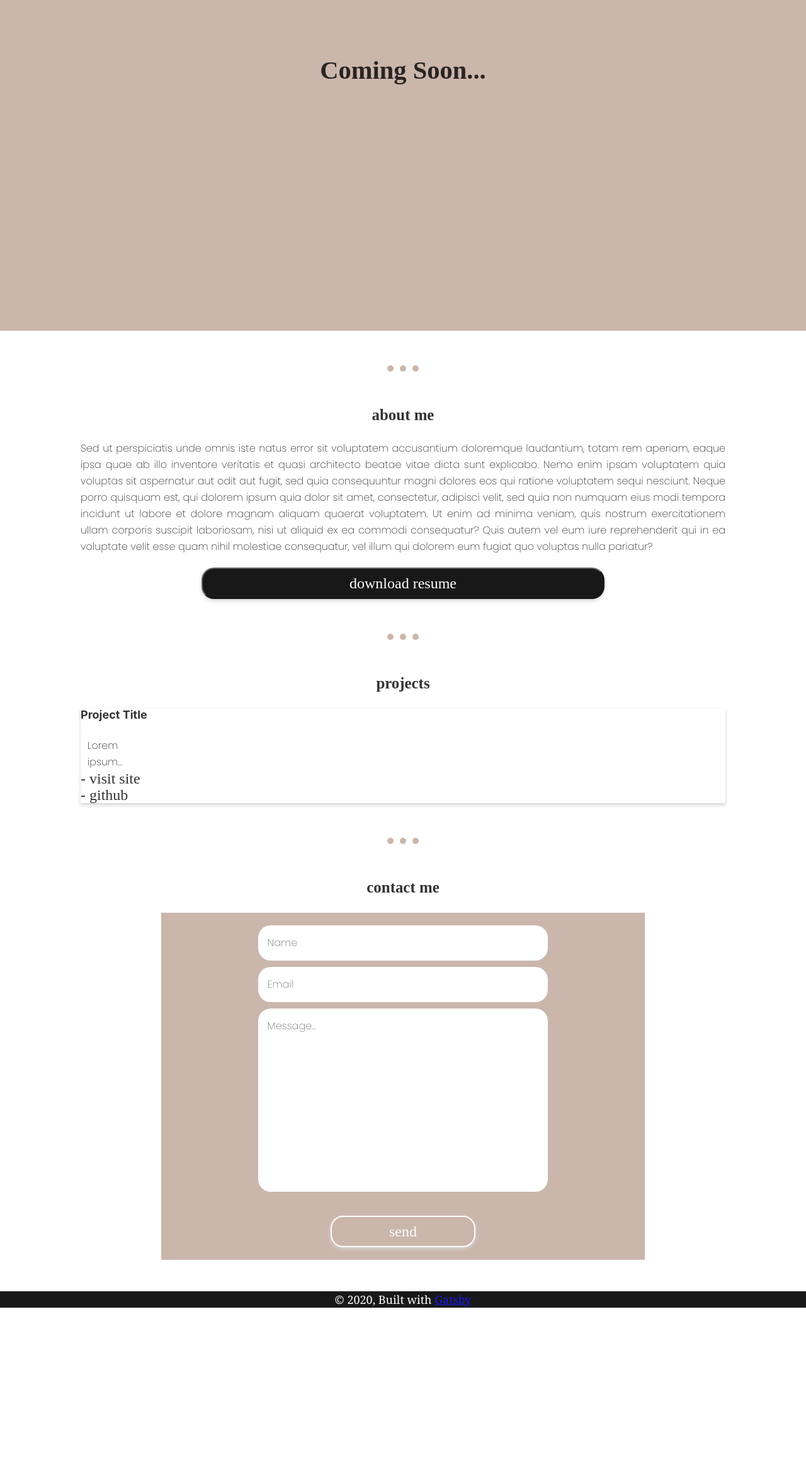
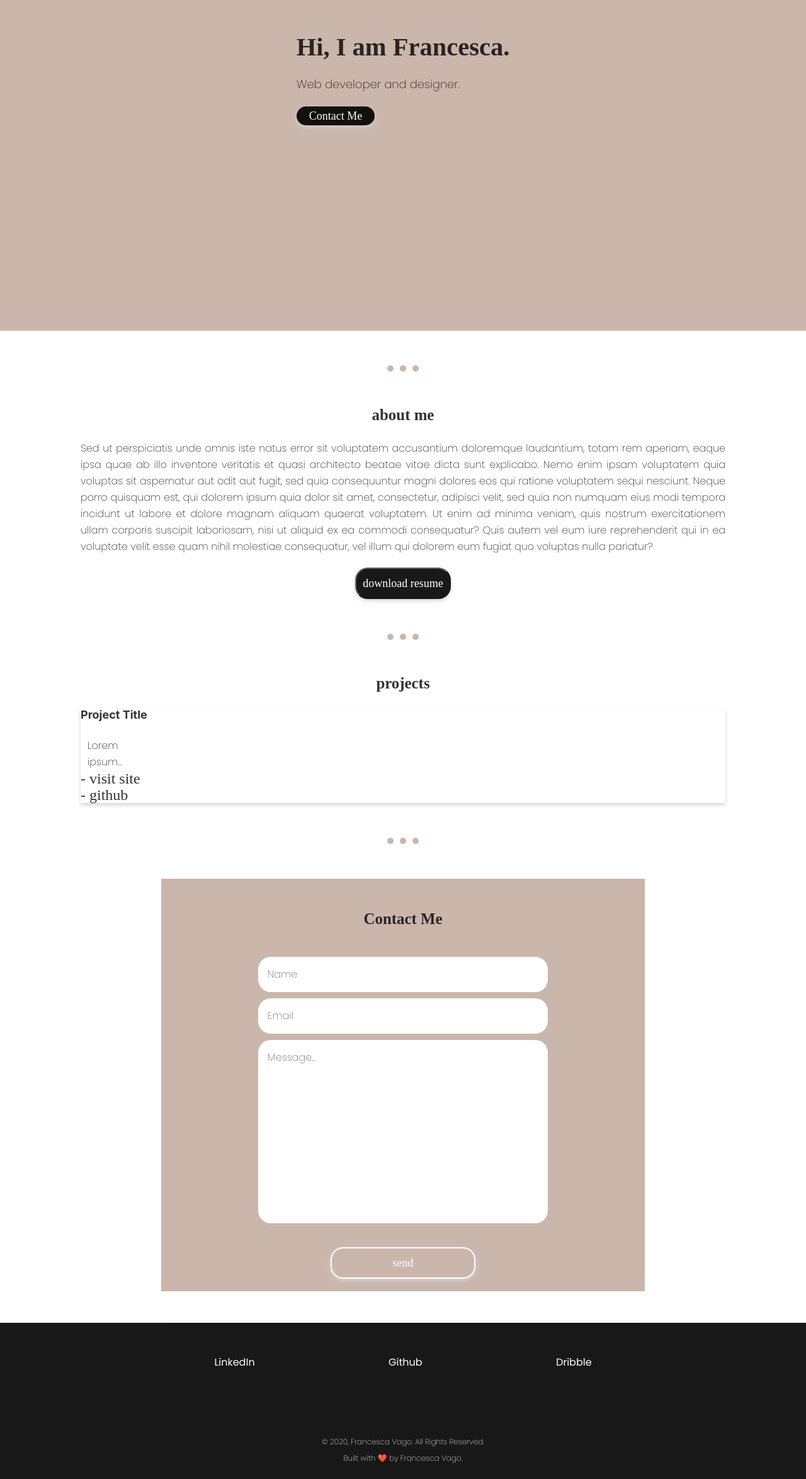
Before and after one commit to francesca-vago/portfolio, a Gatsby site: page / in a window 1280 px wide. Shown: the part 343-2691 px from the top of the page at 63% size. Before the commit the page ends 2419 px from the top, so only its background shows below. Built offline with nearby package versions, Linux system fonts and the light colour scheme; Gatsby itself is replaced by a stand-in of ours; a web font is replaced by a local one.

Commit message:
Styled footer and hero

```diff
--- a/src/components/buttons.css
+++ b/src/components/buttons.css
@@ -1,11 +1,10 @@
 .btn {
-    width: 50%;
     padding: 10px;
     margin-top: 20px;
     border-radius: 20px;
     font-family: 'La Belle Aurore', cursive;
-    font-size: 24px;
     box-shadow: 0px 3px 6px lightgrey;
+    font-size: 18px;
 }
 
 .btn-black {
@@ -16,4 +15,5 @@
 
 .btn-black:hover {
     opacity: 0.8;
+    cursor: pointer;
 }
--- a/src/components/contact-form.css
+++ b/src/components/contact-form.css
@@ -2,6 +2,11 @@
     background-color: #cbb6ac;
     width: 60%;
     margin: auto;
+}
+
+.contact-form-title {
+    font-family: 'La Belle Aurore', cursive;
+    padding-top: 50px;
 }
 
 .contact-form {
@@ -37,6 +42,11 @@
     font-size: 16px;
     font-weight: 400;
     color: #fff;
+    padding-bottom: 50px;
+}
+
+.submit-btn:hover {
+    cursor: pointer;
 }
 
 @media (min-width: 568px) {
--- a/src/components/contact-form.js
+++ b/src/components/contact-form.js
@@ -5,6 +5,7 @@ import "./contact-form.css"
 const ContactForm = () => {
     return (
         <div className="contact-form-container">
+            <h3 className="contact-form-title">Contact Me</h3>
             <form className="contact-form" name="contact" method="POST" data-netlify="true" netlify-honeypot="bot-field">
                 <input type="hidden" name="form-name" value="contact" />
                 <div className="form-group">
--- a/src/components/footer.css
+++ b/src/components/footer.css
@@ -5,3 +5,33 @@
     color: #fff;
     text-align: center;
 }
+
+.social-links {
+    width: 80%;
+    margin: auto;
+    display: flex;
+    justify-content: space-evenly;
+    padding-top: 50px;
+    padding-bottom: 100px;
+}
+
+.social-links a {
+    text-decoration: none;
+    color: #fff;
+    font-family: 'Poppins', sans-serif;
+    font-size: 16px;
+    font-weight: 400;
+}
+
+.social-links a:hover {
+    text-decoration: none;
+    color: lightgray;
+}
+
+.copyrights {
+    font-family: 'Poppins', sans-serif;
+    font-size: 12px;
+    font-weight: 200;
+    color: lightgray;
+    padding-bottom: 20px;
+}
--- a/src/components/footer.js
+++ b/src/components/footer.js
@@ -5,9 +5,16 @@ import "./footer.css"
 const Footer = () => {
     return (
         <footer className="footer-container">
-            © {new Date().getFullYear()}, Built with
-            {` `}
-            <a href="https://www.gatsbyjs.org">Gatsby</a>
+            <div className="social-links">
+                <a href="https://linkedin.com/in/francesca-vago">LinkedIn</a>
+                <a href="https://github.com/francesca-vago">Github</a>
+                <a href="https://dribbble.com/Franci_Vago">Dribble</a>
+            </div>
+            <div className="copyrights">
+                © {new Date().getFullYear()}, Francesca Vago. All Rights Reserved.
+                <br/>
+                Built with ❤️ by Francesca Vago.
+            </div>
         </footer>
     )
 }
--- a/src/components/hero.css
+++ b/src/components/hero.css
@@ -6,6 +6,27 @@
     background-color: #CBB6AC;
 }
 
-.hero-title h1 {
+.hero-content h1 {
     font-family: 'La Belle Aurore', cursive;
 }
+
+.hero-content h4 {
+    font-family: 'Poppins', cursive;
+    font-weight: 200;
+}
+
+.hero-link {
+    background-color: #000;
+    opacity: 0.9;
+    color: #fff;
+    text-decoration: none;
+    font-family: 'La Belle Aurore', cursive;
+    padding: 5px 20px;
+    margin-top: 20px;
+    border-radius: 20px;
+    box-shadow: 0px 3px 6px lightgrey;
+}
+
+.hero-link:hover {
+    opacity: 0.8;
+}
--- a/src/components/hero.js
+++ b/src/components/hero.js
@@ -6,10 +6,10 @@ import "./hero.css"
 const Hero = () => {
     return (
         <div className="hero-container">
-            <div className="hero-title">
-                <h1>Coming Soon...</h1>
-                {/* <h4>Web developer and designer</h4>
-                <a href="#contact" className="btn">Contact Me</a> */}
+            <div className="hero-content">
+                <h1>Hi, I am Francesca.</h1>
+                <h4 className="hero-subtitle">Web developer and designer.</h4>
+                <a href="#contact" className="hero-link">Contact Me</a>
             </div>
         </div>
     )
--- a/src/pages/index.js
+++ b/src/pages/index.js
@@ -32,8 +32,7 @@ const IndexPage = () => (
       <ProjectCard />
     </Section>
     <SectionDivider />
-    <Section title="contact me"
-    >
+    <Section>
       <a id="contact"></a>
       <ContactForm/>
     </Section>
```
